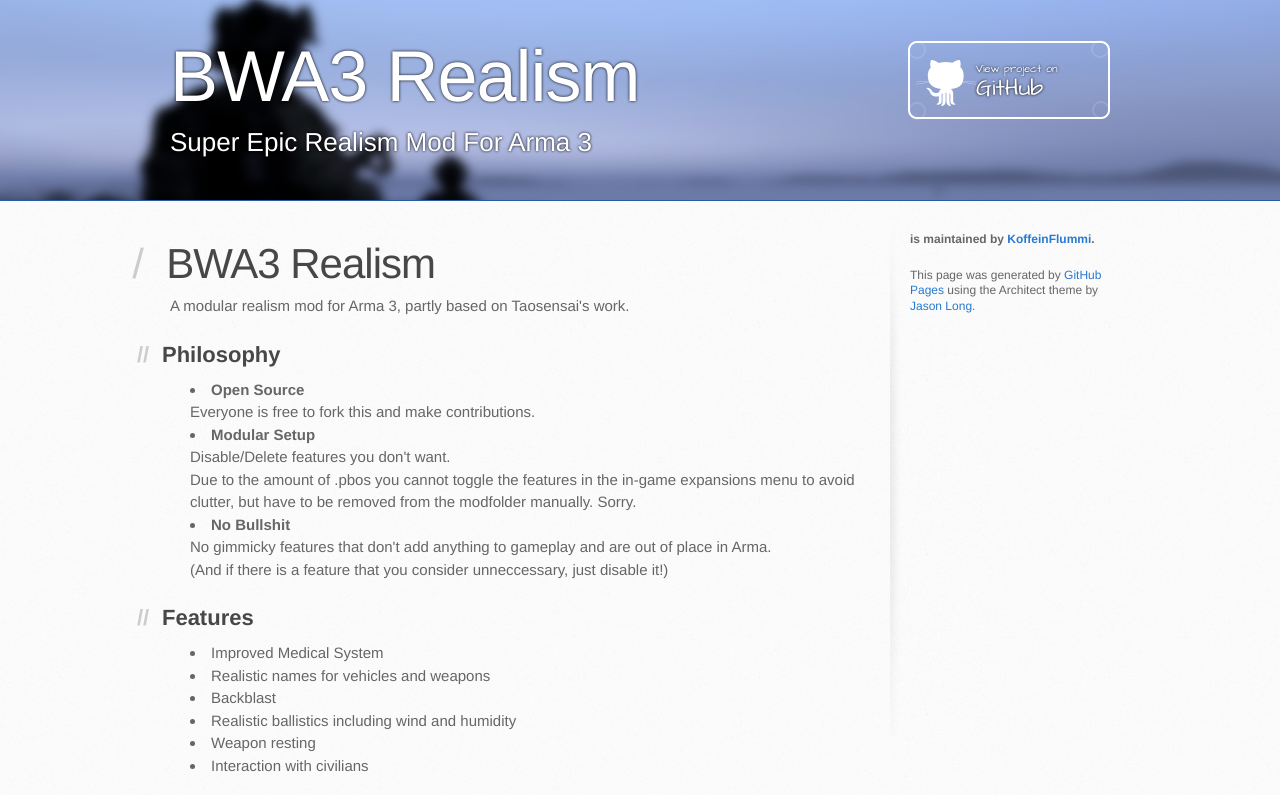
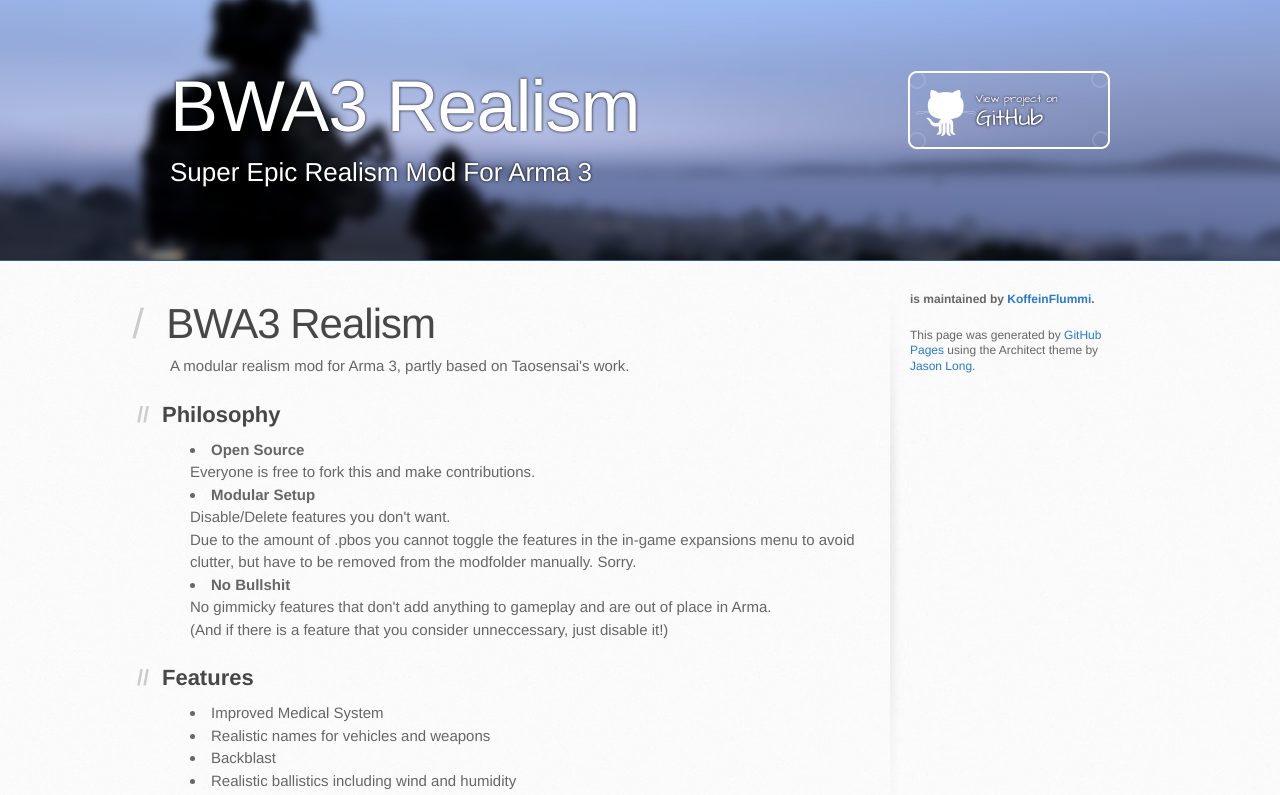
Before and after one commit to KoffeinFlummi/AGM, a PHP site: page / in a window 1280 px wide. Shown: the top 795 px of the page. Run offline with PHP 8.4, Linux system fonts and the light colour scheme.

Commit message:
Update stylesheet.css

```diff
--- a/stylesheets/stylesheet.css
+++ b/stylesheets/stylesheet.css
@@ -67,10 +67,10 @@ a:hover {
 }
 
 header {
-  padding-top: 40px;
-  padding-bottom: 40px;
+  padding-top: 70px;
+  padding-bottom: 70px;
   font-family: 'Helvetica Neue', Helvetica, Arial, serif;
-  background: #2e7bcf url(../images/bgs/bg3.jpg) 0 -20px repeat-x;
+  background: #2e7bcf url(../images/bgs/bg3.jpg) 0 -30px repeat-x;
   background-size: 100% auto;
   border-bottom: solid 1px #275da1;
   text-shadow: 0 0 3px #000;
```
